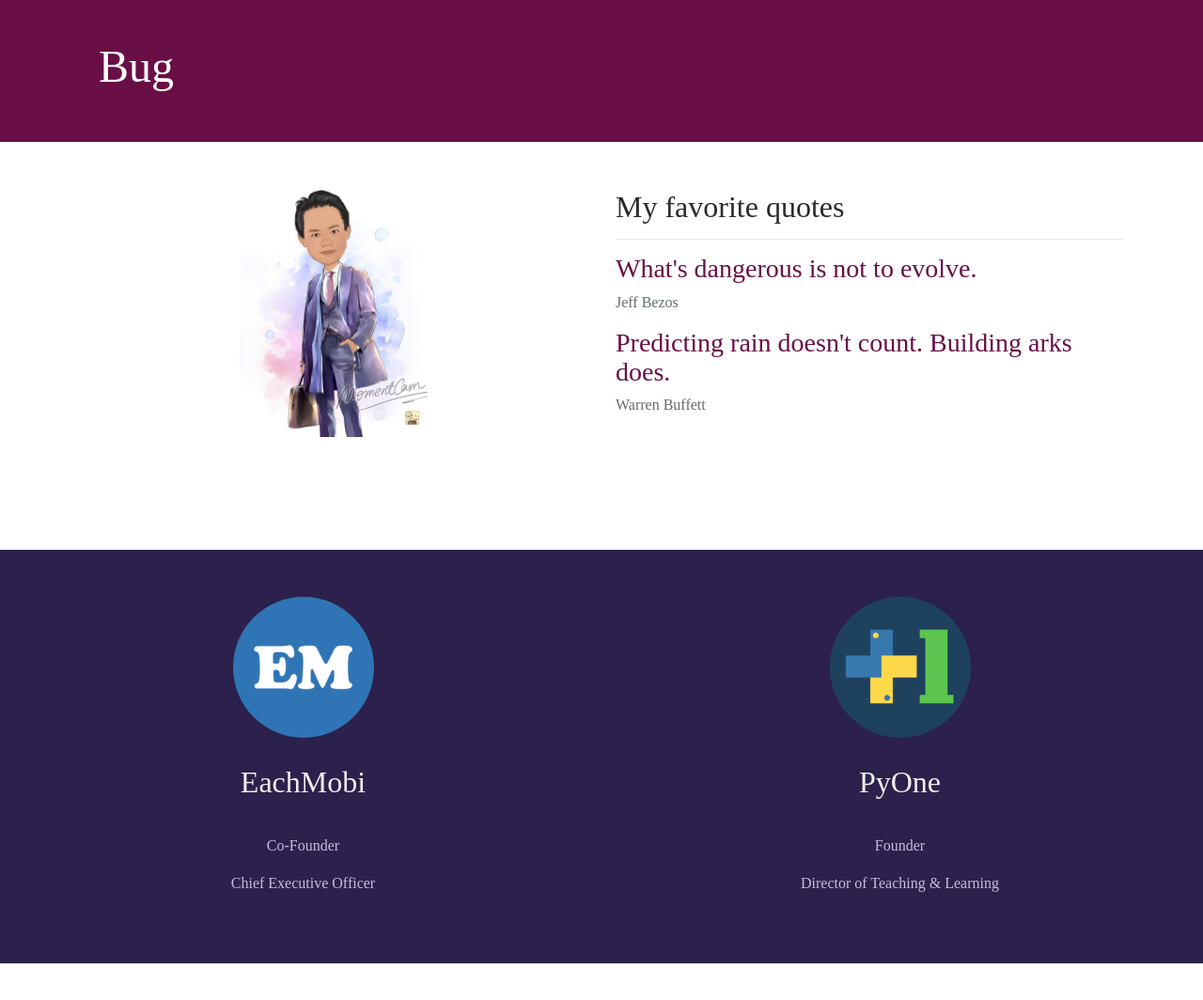
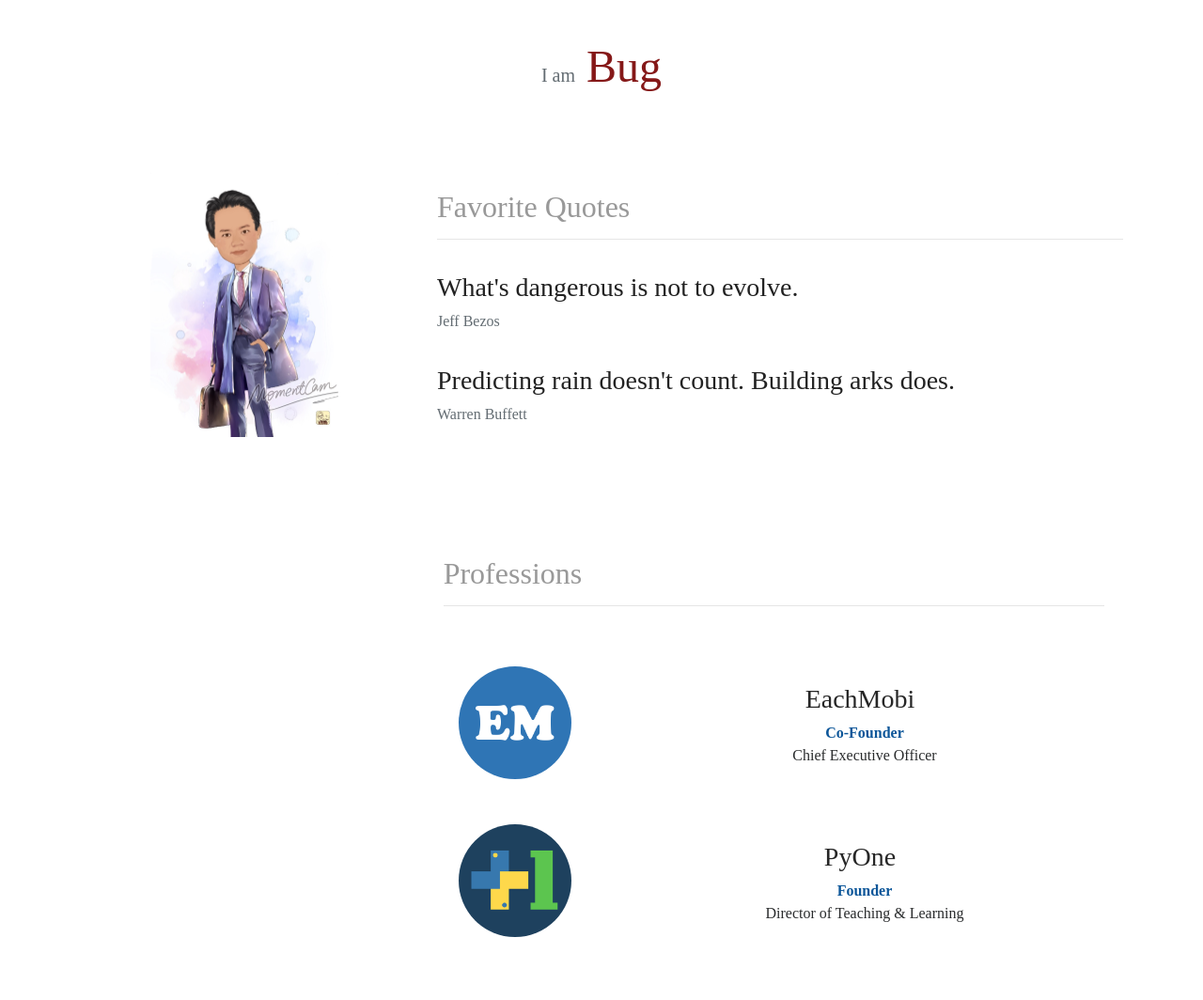
Before and after one commit to impbug/impbug.github.io, a plain HTML site: page index.html in a window 1280 px wide. Shown: the whole page at 94% size. Before the commit the page ends 1025 px from the top, so only its background shows below. Drawn offline with nearby package versions, Linux system fonts and the light colour scheme.

Commit message:
modify home page and styles

```diff
--- a/css/home.css
+++ b/css/home.css
@@ -5,13 +5,17 @@ body, button, html, input, select, textarea {
 .jumbotron-home {
 	padding: 30px 0px;
 	border-radius: 0px;
-	background-color: #690f46;
+	background-color: #fff;
 }
 
 .jumbotron-home h1 {
 	padding: 15px 20px;
 	font-size: 48px;
-	color: #fff;
+	color: #851818;
+}
+
+.jumbotron-home h1 small {
+	font-size: 20px;
 }
 
 .jumbotron-home p {
@@ -26,30 +30,45 @@ body, button, html, input, select, textarea {
 }
 
 .my-logo {
-	max-width: 150px;
+	max-width: 120px;
 }
 
 .fav-quotes h2 {
 	margin-top: 20px;
+	color: #999;
 }
 
 .fav-quotes h3 {
-	color: #690f46;
+	padding-top: 20px;
+	color: #222;
 }
 
 .home-detail {
 	padding: 20px;
-	margin-top: 60px;
-	background-color: #2c214c;
+	background-color: #fff;
+}
+
+.home-detail .row {
+	margin: 48px 0;
 }
 
 .home-detail h2 {
-	padding: 30px 0px;
-	color: #eee;
+	color: #999;
+}
+
+.home-detail h3 {
+	color: #262626;
+	padding-top: 20px;
 }
 
 .home-detail p {
-	color: #c6bddf;
+	margin: 0;
+	padding-left: 10px;
+}
+
+.texti-founder {
+	color: #0c5699;
+	font-weight: 700;
 }
 
 .my-tile {
--- a/index.html
+++ b/index.html
@@ -18,18 +18,18 @@
   <body>
 
     <div class="jumbotron jumbotron-home">
-      <div class="container">
-        <h1>Bug</h1>
+      <div class="container text-center">
+        <h1><small class="text-muted">I am</small> Bug</h1>
       </div>
     </div>
 
-    <div class="container">
-      <div class="row fav-quotes">
-          <div class="col-md-6 text-center">
+    <div class="container fav-quotes">
+      <div class="row">
+          <div class="col-md-4 text-center">
             <img src="/images/my-moment.jpg" class="img-fluid profile-photo" alt="My moment">
           </div>
-          <div class="col-md-6">
-            <h2>My favorite quotes</h2>
+          <div class="col-md-8">
+            <h2>Favorite Quotes</h2>
             <hr>
             <h3>What's dangerous is not to evolve.</h3>
             <p class="text-muted">Jeff Bezos</p>
@@ -39,18 +39,30 @@
       </div>
     </div>
 
-    <div class="home-detail">
-        <div class="row">
-          <div class="my-tile col-md-6">
+    <div class="container home-detail">
+    	<div class="row">
+    		<div class="offset-md-4 col-md-8">
+    		<h2>Professions</h2>
+            <hr>
+    		</div>
+    	</div>
+        <div class="row text-center">
+          <div class="offset-md-4 col-md-2">
             <img src="/images/logo-eachmobi.png" class="my-logo rounded-circle" alt="EachMobi Logo">
-            <h2>EachMobi</h2>
-            <p>Co-Founder</p>
+          </div>
+          <div class="col-md-6">
+            <h3>EachMobi</h3>
+            <p class="texti-founder">Co-Founder</p>
             <p>Chief Executive Officer</p>
           </div>
-          <div class="my-tile col-md-6">
+        </div>
+        <div class="row text-center">
+          <div class="offset-md-4 col-md-2">
             <img src="/images/logo-pyone.png" class="my-logo rounded-circle" alt="PyOne Logo">
-            <h2>PyOne</h2>
-            <p>Founder</p>
+          </div>
+          <div class="col-md-6">
+            <h3>PyOne</h3>
+            <p class="texti-founder">Founder</p>
             <p>Director of Teaching &amp; Learning</p>
           </div>
         </div>
```
